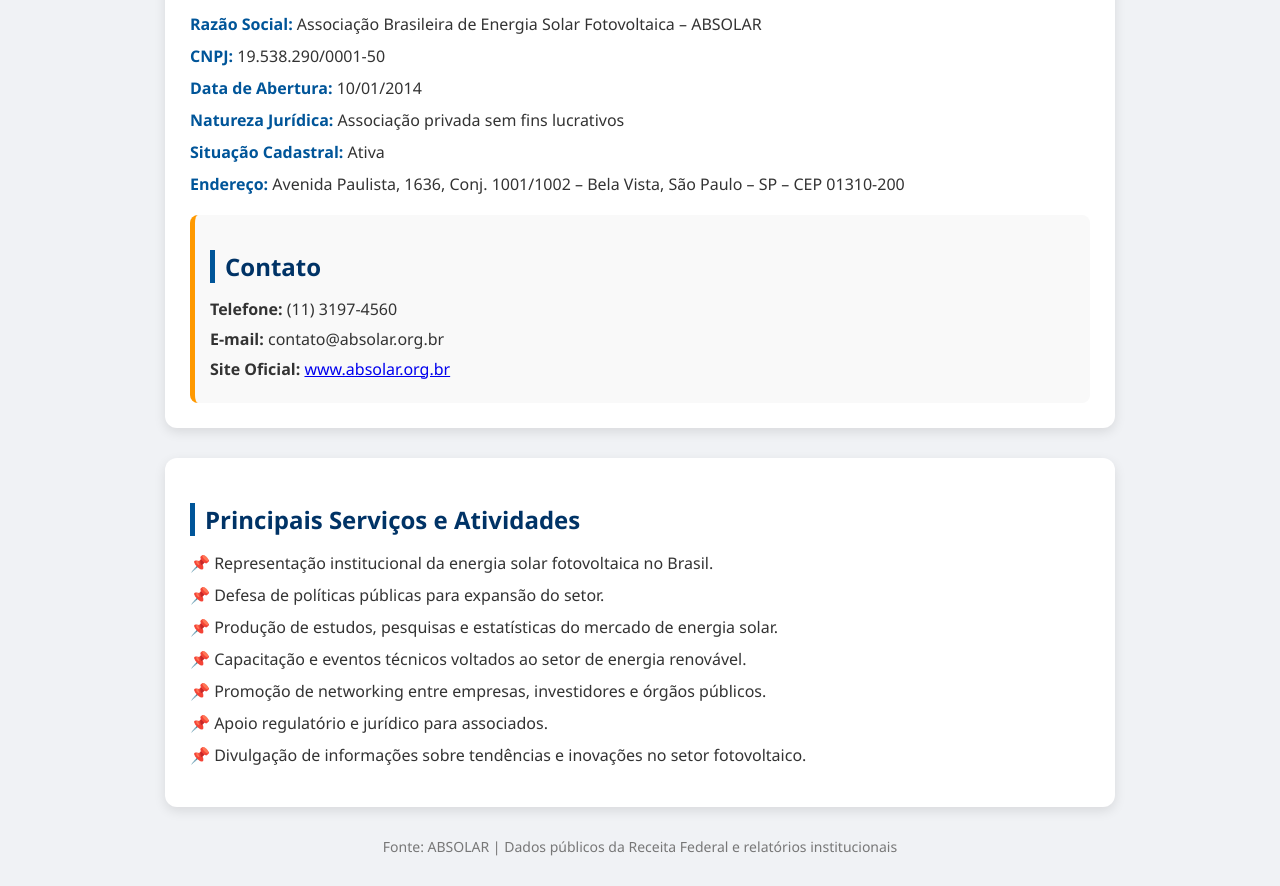
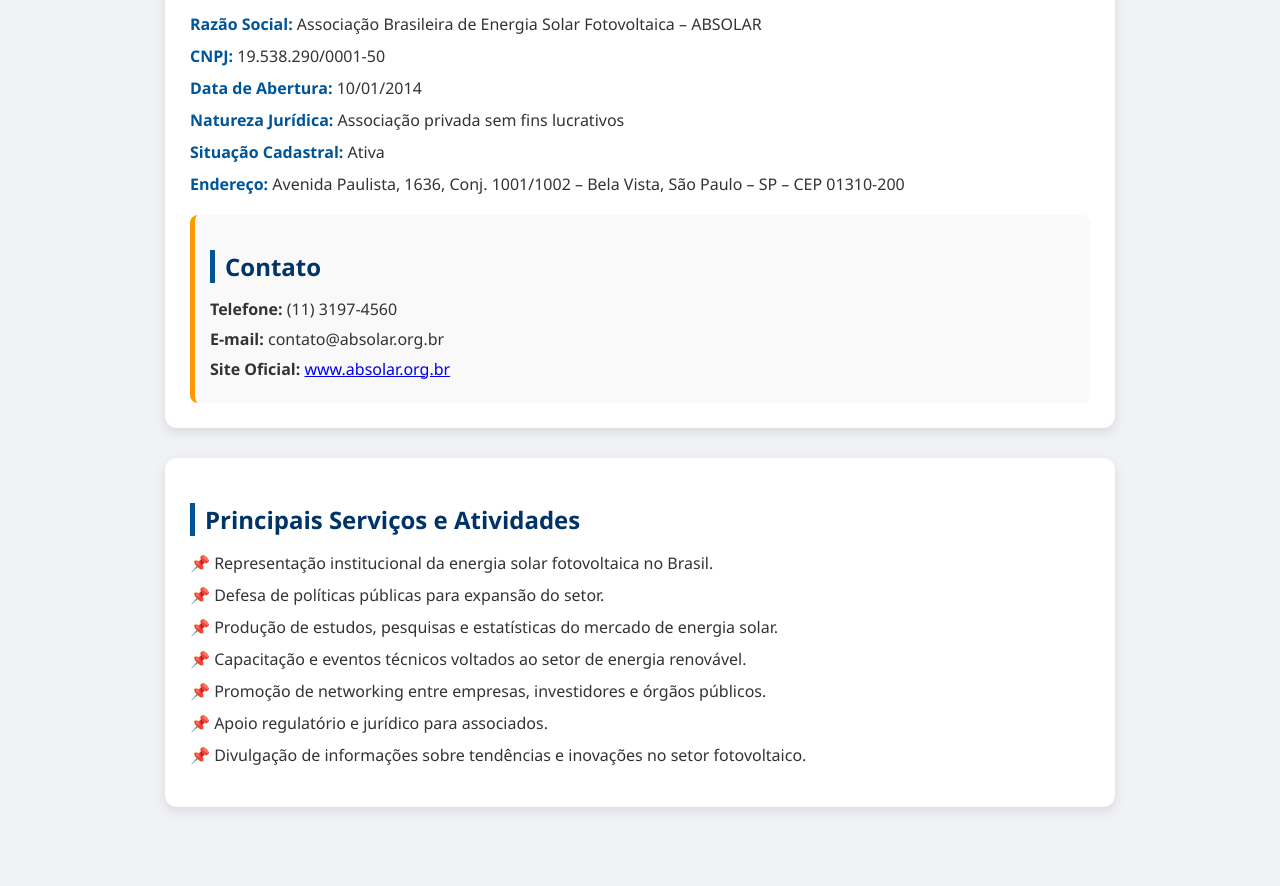
Before and after one commit to projetosabsolar/servicosabsolar, a plain HTML site: page index.html in a window 1280 px wide. Shown: the part 209-1095 px from the top of the page. After the commit the page ends 1046 px from the top, so only its background shows below. Drawn offline with Linux system fonts and the light colour scheme.

Commit message:
Update index.html

```diff
--- a/index.html
+++ b/index.html
@@ -56,7 +56,7 @@
   </section>
 
   <footer>
-    Fonte: ABSOLAR | Dados públicos da Receita Federal e relatórios institucionais
+
   </footer>
 </body>
 </html>
```
